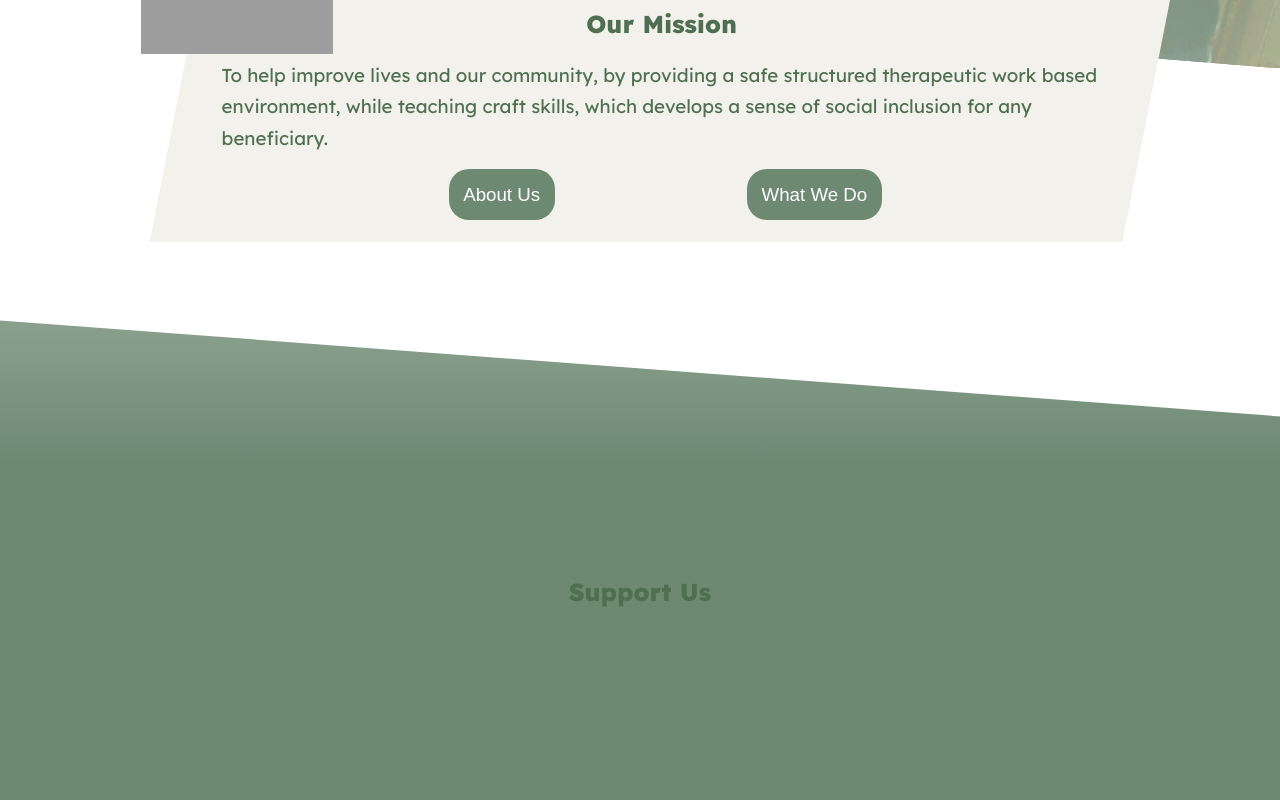
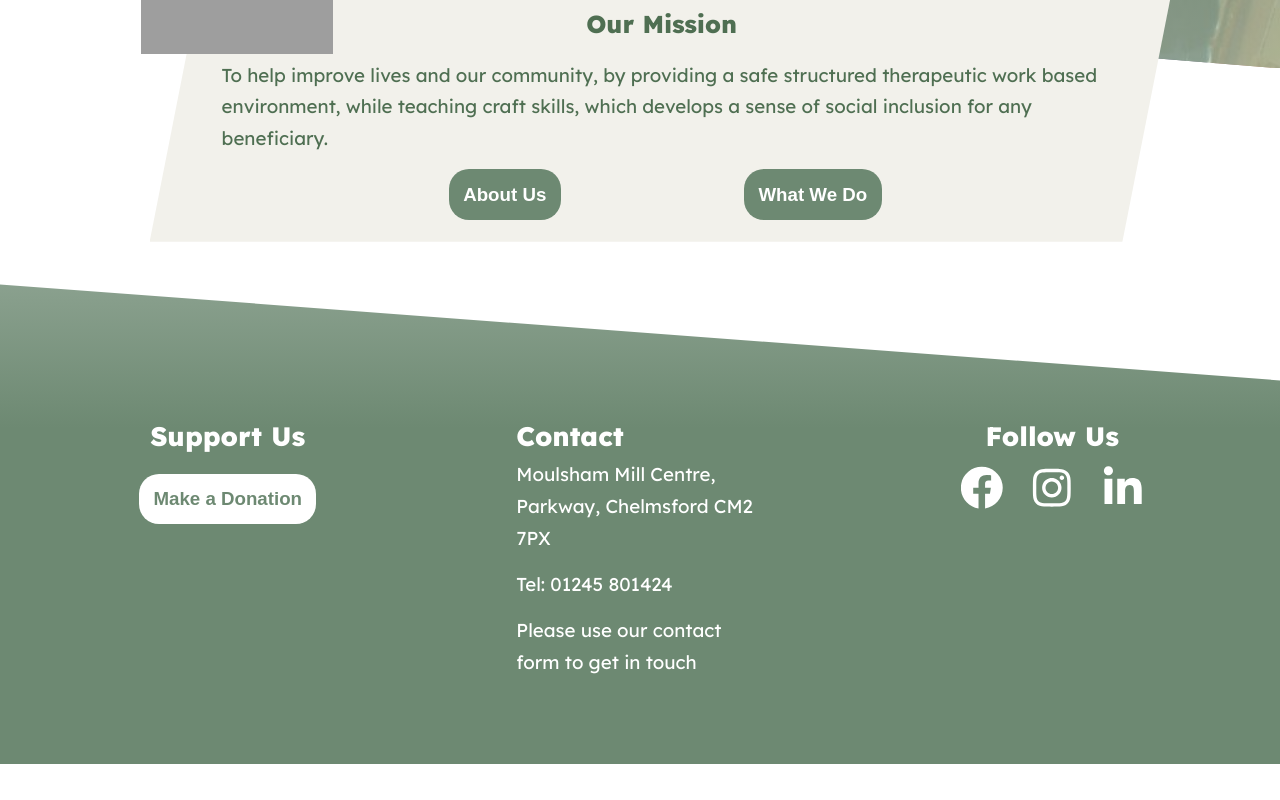
Before and after one commit to DannyClark90/Millrace-Foundation, a React (Vite) app: page / in a window 1280 px wide. Shown: the part 534-1334 px from the top of the page. After the commit the page ends 1298 px from the top, so only its background shows below. Built offline with nearby package versions, Linux system fonts and the light colour scheme; grey boxes are pictures that could not be loaded.

Commit message:
Footer added

```diff
--- a/src/Components/Button.jsx
+++ b/src/Components/Button.jsx
@@ -1,5 +1,5 @@
 import React from "react";
 
-export default function Button({label}) {
-  return <button className="button">{label}</button>;
+export default function Button({label, color}) {
+  return <button className={`button-${color}`}>{label}</button>;
 }
--- a/src/Components/Footer.jsx
+++ b/src/Components/Footer.jsx
@@ -1,11 +1,34 @@
-import React from 'react'
-import '../Sass/Layout/_footer.scss'
-import '../Sass/Base/_typography.scss'
+import React from "react";
+import "../Sass/Layout/_footer.scss";
+import "../Sass/Base/_typography.scss";
+import "../Sass/Base/_utilities.scss";
+import { FaFacebook, FaInstagram, FaLinkedinIn } from "react-icons/fa";
+import Button from "./Button";
+import { Link } from "react-router-dom";
 
 export default function footer() {
   return (
-    <footer className='footer'>
-        <h2 className="section-heading">Support Us</h2>
+    <footer className="footer">
+      <div className="footer__section--support-us">
+        <h2 className="footer-heading margin-bottom">Support Us</h2>
+        <Button label='Make a Donation' color='white'/>
+      </div>
+
+      <div className="footer__section--contact">
+        <h2 className="footer-heading">Contact</h2>
+        <p className="margin-bottom">Moulsham Mill Centre, Parkway, Chelmsford CM2 7PX</p>
+        <p className="margin-bottom">Tel: 01245 801424</p>
+        <p>Please use our contact form to get in touch</p>
+      </div>
+
+      <div className="footer__section">
+        <h2 className="footer-heading">Follow Us</h2>
+        <div className="footer__section--icon-container">
+          <Link to={"https://www.facebook.com/profile.php?id=100090151612231"}><FaFacebook className="icon"/></Link>
+          <FaInstagram className="icon"/>
+          <FaLinkedinIn className="icon"/>
+        </div>
+      </div>
     </footer>
-  )
+  );
 }
--- a/src/Components/Mission.jsx
+++ b/src/Components/Mission.jsx
@@ -23,10 +23,10 @@ export default function Mission() {
           </p>
           <div className="mission__card-buttons">
             <Link to="#">
-              <Button label={"About Us"} />
+              <Button label={"About Us"} color={"green"} />
             </Link>
             <Link to="#">
-              <Button label={"What We Do"} />
+              <Button label={"What We Do"} color={"green"} />
             </Link>
           </div>
         </article>
--- a/src/Sass/Base/_typography.scss
+++ b/src/Sass/Base/_typography.scss
@@ -52,3 +52,9 @@ body {
     font-weight: 800;
     font-style: normal;
 }
+
+.footer-heading{
+    color: $color-white;
+    font-weight: 800;
+    font-size: $heading-primary-sub;
+}
--- a/src/Sass/Components/_button.scss
+++ b/src/Sass/Components/_button.scss
@@ -1,10 +1,53 @@
 @import "../Abstracts/variables";
 @import "../Base/animation";
 
-.button {
+.button-green{
   background-color: $color-primary-dark;
   color: $color-white;
   font-size: $default-font-size;
+  font-weight: 600;
+  padding: 2rem;
+  border-radius: 20px;
+  border-style: none;
+  cursor: pointer;
+  width: fit-content;
+
+  &:link,
+  &:visited {
+    text-decoration: none;
+    font-size: $default-font-size;
+    border-style: none;
+  }
+
+  &:hover {
+    transform: translateY(-3px);
+    box-shadow: 0 1rem 2rem rgba($color-black, 0.2);
+    border-style: none;
+
+    &::after {
+      transform: scaleX(1.4) scaleY(1.6);
+      opacity: 0;
+    }
+  }
+
+  &:active,
+  &:focus {
+      outline: none;
+      transform: translateY(-1px);
+      box-shadow: 0 .5rem 1rem rgba($color-black,.2);
+  }
+
+  &--white {
+    background-color: $color-white;
+    color: $color-primary-dark;
+  }
+}
+
+.button-white{
+  background-color: $color-white;
+  color: $color-primary-dark;
+  font-size: $default-font-size;
+  font-weight: 600;
   padding: 2rem;
   border-radius: 20px;
   border-style: none;
--- a/src/Sass/Components/_mission.scss
+++ b/src/Sass/Components/_mission.scss
@@ -9,7 +9,7 @@
   position: relative;
   padding: 0 15rem;
   width: 100vw;
-  height: 35rem;
+  height: 30rem;
 
   @include respond(xl-desktop){
     bottom: 8rem;
@@ -17,6 +17,11 @@
 
 @include respond(tab-land){
     bottom: 12rem;
+}
+
+@include respond(phone){
+  bottom: 12rem;
+  height:49rem;
 }
 
   &__card {
--- a/src/Sass/Layout/_footer.scss
+++ b/src/Sass/Layout/_footer.scss
@@ -1,17 +1,88 @@
 @import "../Abstracts/variables";
 @import "../Base/animation";
-@import "../Abstracts/mixins";
 
 .footer {
+  display: flex;
+  justify-content: space-around;
+  align-items: flex-start;
+  padding: 18rem 3rem 3rem 3rem;
+  width: 100vw;
+  height: 60vh;
+
+  background-image: linear-gradient(
+    to top,
+    rgba($color-primary-dark, 1) 70%,
+    rgba($color-primary-dark, 0.8)
+  );
+  clip-path: polygon(0 0, 100% 20%, 100% 100%, 0 100%);
+
+  &__section {
     display: flex;
+    flex-direction: column;
     justify-content: center;
     align-items: center;
-    padding: 12rem 3rem 3rem 3rem;
-    width: 100vw;
-    height: 60vh;
+    width: 20%;
+    font-size: $default-font-size;
+    color: $color-white;
 
-    background-image: linear-gradient(to top,
-        rgba($color-primary-dark, 1) 70%,
-        rgba($color-primary-dark, 0.8));
-    clip-path: polygon(0 0, 100% 20%, 100% 100%, 0 100%);
+    &--icon-container {
+      display: flex;
+      flex-wrap: wrap;
+      justify-content: space-between;
+      width: 80%;
+    }
+
+    &--support-us {
+      display: flex;
+      flex-direction: column;
+      align-items: center;
+      justify-content: center;
+      width: 20%;
+    }
+
+    &--contact {
+        display: flex;
+        flex-direction: column;
+        align-items: flex-start;
+        justify-content: flex-start;
+        width: 20%;
+        font-size: $default-font-size;
+        color: $color-white;
+      }
+  }
 }
+
+.icon {
+  height: 8rem;
+  width: 8rem;
+  padding: 1rem;
+  color: $color-white;
+
+  &:link,
+  &:visited {
+    text-decoration: none;
+    font-size: $default-font-size;
+    border-style: none;
+    color: $color-white;
+  }
+
+  &:hover {
+    transform: translateY(-3px);
+    box-shadow: 0 1rem 2rem rgba($color-black, 0.2);
+    border-style: none;
+    color: $color-white;
+
+    &::after {
+      transform: scaleX(1.4) scaleY(1.6);
+      opacity: 0;
+    }
+  }
+
+  &:active,
+  &:focus {
+    outline: none;
+    transform: translateY(-1px);
+    box-shadow: 0 0.5rem 1rem rgba($color-black, 0.2);
+    color: $color-white;
+  }
+}
--- a/src/style.css
+++ b/src/style.css
@@ -123,6 +123,12 @@ body {
   font-size: 3.4rem;
   font-weight: 800;
   font-style: normal;
+}
+
+.footer-heading {
+  color: #fff;
+  font-weight: 800;
+  font-size: 3.7rem;
 }
 
 .margin-bottom {
@@ -480,32 +486,75 @@ ORDER: Base + typography > general layout + grid > page layout > components
     transform: rotateX(-360deg);
   }
 }
-/*
-0 - 600px:      Phone
-600 - 900px:    Tablet portrait
-900 - 1200px:   Tablet landscape
-[1200 - 1800] is where our normal styles apply
-1800px + :      Big desktop
-
-$breakpoint arguement choices:
-- phone
-- tab-port
-- tab-land
-- big-desktop
-
-ORDER: Base + typography > general layout + grid > page layout > components
-
-1em = 16px
-*/
 .footer {
   display: flex;
-  justify-content: center;
-  align-items: center;
-  padding: 12rem 3rem 3rem 3rem;
+  justify-content: space-around;
+  align-items: flex-start;
+  padding: 18rem 3rem 3rem 3rem;
   width: 100vw;
   height: 60vh;
   background-image: linear-gradient(to top, #6d8972 70%, rgba(109, 137, 114, 0.8));
   clip-path: polygon(0 0, 100% 20%, 100% 100%, 0 100%);
+}
+.footer__section {
+  display: flex;
+  flex-direction: column;
+  justify-content: center;
+  align-items: center;
+  width: 20%;
+  font-size: 2.6rem;
+  color: #fff;
+}
+.footer__section--icon-container {
+  display: flex;
+  flex-wrap: wrap;
+  justify-content: space-between;
+  width: 80%;
+}
+.footer__section--support-us {
+  display: flex;
+  flex-direction: column;
+  align-items: center;
+  justify-content: center;
+  width: 20%;
+}
+.footer__section--contact {
+  display: flex;
+  flex-direction: column;
+  align-items: flex-start;
+  justify-content: flex-start;
+  width: 20%;
+  font-size: 2.6rem;
+  color: #fff;
+}
+
+.icon {
+  height: 8rem;
+  width: 8rem;
+  padding: 1rem;
+  color: #fff;
+}
+.icon:link, .icon:visited {
+  text-decoration: none;
+  font-size: 2.6rem;
+  border-style: none;
+  color: #fff;
+}
+.icon:hover {
+  transform: translateY(-3px);
+  box-shadow: 0 1rem 2rem rgba(0, 0, 0, 0.2);
+  border-style: none;
+  color: #fff;
+}
+.icon:hover::after {
+  transform: scaleX(1.4) scaleY(1.6);
+  opacity: 0;
+}
+.icon:active, .icon:focus {
+  outline: none;
+  transform: translateY(-1px);
+  box-shadow: 0 0.5rem 1rem rgba(0, 0, 0, 0.2);
+  color: #fff;
 }
 
 @keyframes rotate-center {
@@ -588,7 +637,7 @@ ORDER: Base + typography > general layout + grid > page layout > components
   position: relative;
   padding: 0 15rem;
   width: 100vw;
-  height: 35rem;
+  height: 30rem;
 }
 @media (max-width: 134em) {
   .mission {
@@ -598,6 +647,12 @@ ORDER: Base + typography > general layout + grid > page layout > components
 @media (max-width: 80em) {
   .mission {
     bottom: 12rem;
+  }
+}
+@media (max-width: 37.5em) {
+  .mission {
+    bottom: 12rem;
+    height: 49rem;
   }
 }
 .mission__card {
@@ -705,30 +760,66 @@ ORDER: Base + typography > general layout + grid > page layout > components
     transform: rotateX(-360deg);
   }
 }
-.button {
+.button-green {
   background-color: #6D8972;
   color: #fff;
   font-size: 2.6rem;
+  font-weight: 600;
+  padding: 2rem;
+  border-radius: 20px;
+  border-style: none;
+  cursor: pointer;
+  width: fit-content;
+}
+.button-green:link, .button-green:visited {
+  text-decoration: none;
+  font-size: 2.6rem;
+  border-style: none;
+}
+.button-green:hover {
+  transform: translateY(-3px);
+  box-shadow: 0 1rem 2rem rgba(0, 0, 0, 0.2);
+  border-style: none;
+}
+.button-green:hover::after {
+  transform: scaleX(1.4) scaleY(1.6);
+  opacity: 0;
+}
+.button-green:active, .button-green:focus {
+  outline: none;
+  transform: translateY(-1px);
+  box-shadow: 0 0.5rem 1rem rgba(0, 0, 0, 0.2);
+}
+.button-green--white {
+  background-color: #fff;
+  color: #6D8972;
+}
+
+.button-white {
+  background-color: #fff;
+  color: #6D8972;
+  font-size: 2.6rem;
+  font-weight: 600;
   padding: 2rem;
   border-radius: 20px;
   border-style: none;
   cursor: pointer;
 }
-.button:link, .button:visited {
+.button-white:link, .button-white:visited {
   text-decoration: none;
   font-size: 2.6rem;
   border-style: none;
 }
-.button:hover {
+.button-white:hover {
   transform: translateY(-3px);
   box-shadow: 0 1rem 2rem rgba(0, 0, 0, 0.2);
   border-style: none;
 }
-.button:hover::after {
+.button-white:hover::after {
   transform: scaleX(1.4) scaleY(1.6);
   opacity: 0;
 }
-.button:active, .button:focus {
+.button-white:active, .button-white:focus {
   outline: none;
   transform: translateY(-1px);
   box-shadow: 0 0.5rem 1rem rgba(0, 0, 0, 0.2);
```
Also changed, not shown: 1 other file (tests, documents, lock files or other folders).
